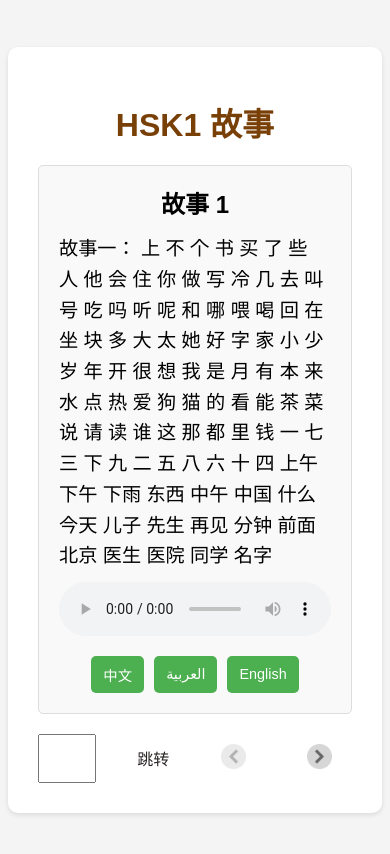
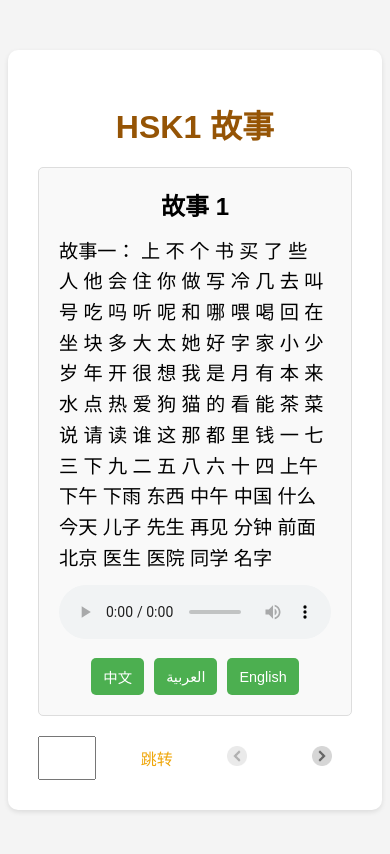
Before and after one commit to soufhm/hsk1Stories, a plain HTML site: page index.html in a window 390 px wide. Drawn offline with Linux system fonts and the light colour scheme.

Commit message:
Update style.css

```diff
--- a/style.css
+++ b/style.css
@@ -19,7 +19,7 @@ body {
 
 h1 {
     margin-bottom: 20px;
-    color: #783f06;
+    color: #955405;
 }
 
 .story-content {
@@ -46,17 +46,17 @@ h1 {
 .buttons button {
     padding: 10px 20px;
     background-color: #ffffff;
-    color: #292424;
+    color: #efa609;
     border: none;
     border-radius: 5px;
     cursor: pointer;
     font-size: 1rem;
     transition: background-color 0.3s ease;
 }
-
+/*
 .buttons button:hover {
     background-color: #ffffff;
-}
+} */
 
 #previous-story {
     margin-right: 10px;
@@ -109,6 +109,14 @@ h1 {
 
 /* Style for the icons in the navigation buttons */
 .buttons button img {
-    width: 25px; /* Adjust the size as needed */
-    height: 25px; /* Adjust the size as needed */
+    width: 30px; /* Default icon size */
+    height: 30px;
 }
+
+/* Media query for smaller screens (mobile devices) */
+@media (max-width: 768px) {
+    .buttons button img {
+        width: 20px; /* Smaller icon size for mobile */
+        height: 20px;
+    }
+}
```
